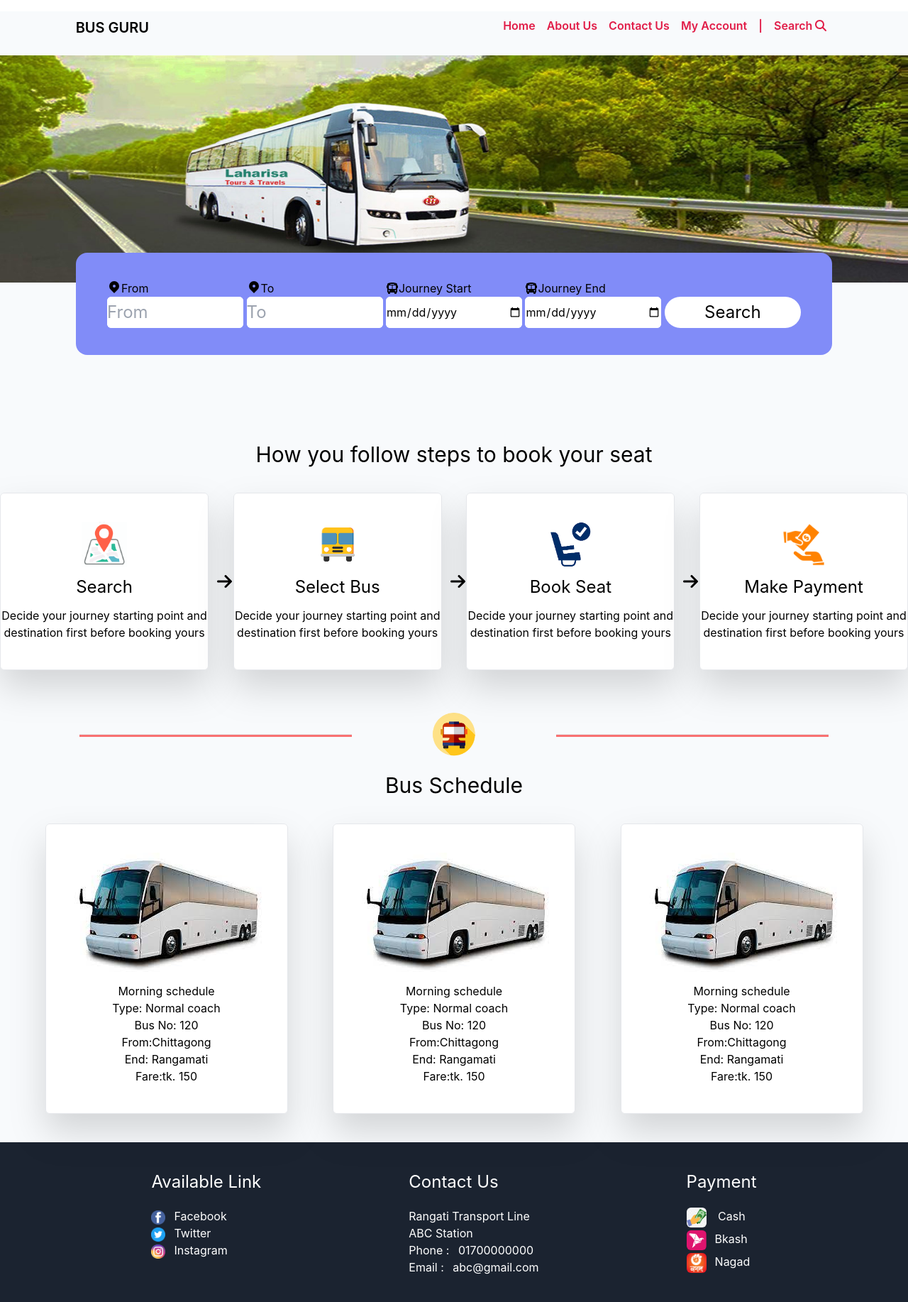
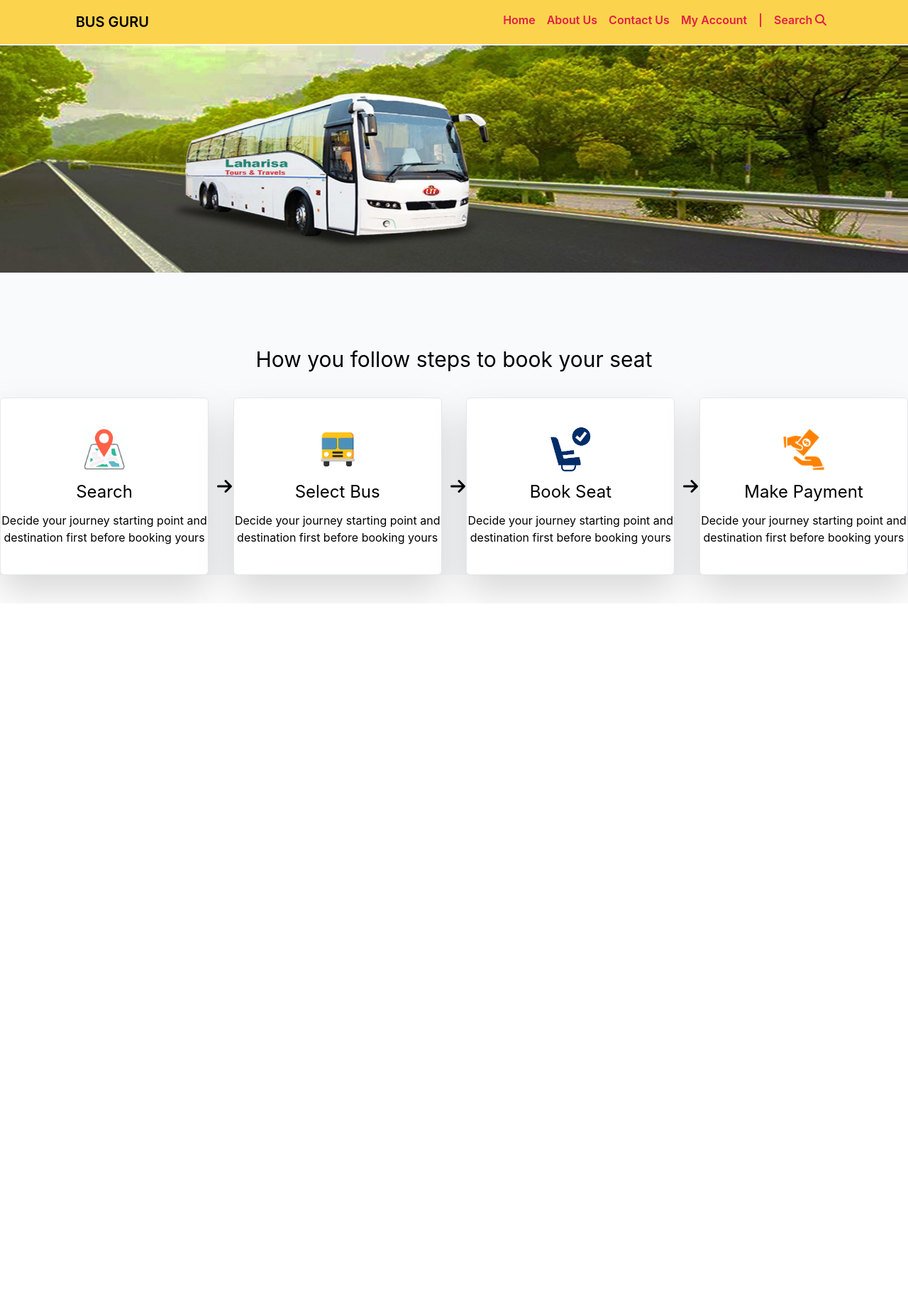
Before and after one commit to 19khaled88/busTicketing, a React (Create React App) app: page / in a window 1280 px wide. Shown: the top 1834 px of the page at 71% size. After the commit the page ends 850 px from the top, so only its background shows below. Built offline with nearby package versions, Linux system fonts and the light colour scheme.

Commit message:
layout correction

```diff
--- a/package.json
+++ b/package.json
@@ -15,6 +15,7 @@
     "react-dom": "^18.0.0",
     "react-icons": "^4.3.1",
     "react-scripts": "5.0.0",
+    "scroll-background": "^1.0.5",
     "semantic-ui-react": "^2.1.2",
     "web-vitals": "^2.1.4"
   },
--- a/src/App.js
+++ b/src/App.js
@@ -1,5 +1,6 @@
 import logo from './logo.svg'
 import './App.css'
+import './index.css'
 import { Nav } from './components/Nav/Nav'
 import { Home } from './components/Home/Home'
 import Navbar from './components/Navbar/Navbar'
@@ -8,6 +9,7 @@ import SearchBus from './components/SearchBus/SearchBus'
 import TicketingSteps from './components/TicketingSteps/TicketingSteps'
 import { BusList } from './components/BusList/BusList'
 import Footer from './components/Footer/Footer'
+import Position from './components/Position/Position'
 
 function App() {
   return (
@@ -16,10 +18,11 @@ function App() {
       <Navbar></Navbar>
       <Banner></Banner>
       {/* <SearchBus></SearchBus> */}
-      <Home></Home>
+      {/* <Home></Home> */}
       <TicketingSteps></TicketingSteps>
-      <BusList></BusList>
-      <Footer></Footer>
+      {/* <BusList></BusList> */}
+      {/* <Footer></Footer> */}
+      {/* <Position></Position> */}
     </div>
   )
 }
--- a/src/components/Banner/Banner.js
+++ b/src/components/Banner/Banner.js
@@ -2,7 +2,7 @@ import React from 'react'
 import './Banner.css'
 const Banner = () => {
   return (
-    <div className="w-full mb-56">
+    <div className="absolute... py-16 w-full mb-10">
       <img
         className="h-80 w-full"
         src="/images/banner_banner (1).jpg "
--- a/src/components/BusList/BusList.js
+++ b/src/components/BusList/BusList.js
@@ -2,7 +2,7 @@ import React from 'react'
 
 export const BusList = () => {
   return (
-    <div className="mb-10 flex flex-col gap-x-3 justify-evenly mx-auto">
+    <div className="absolute... mb-10 flex flex-col gap-x-3 justify-evenly mx-auto">
       <div className="flex flex-row justify-evenly py-5">
         <div className="flex items-center">
           <hr className="h-1 w-96 bg-red-400" />
--- a/src/components/Navbar/Navbar.js
+++ b/src/components/Navbar/Navbar.js
@@ -4,7 +4,8 @@ import { faSearch } from '@fortawesome/free-solid-svg-icons'
 import './Navbar.css'
 const Navbar = () => {
   return (
-    <div className="w-10/12 mx-auto flex flex-row justify-between my-4">
+    <div className="fixed inset-x-0 z-20  py-2 bg-amber-300 w-full">
+      <div className=" w-10/12 mx-auto flex  flex-row justify-between">
         <div className="siteIcon">
           <h4 className="py-2">Bus Guru</h4>
         </div>
@@ -44,6 +45,7 @@ const Navbar = () => {
           </ul>
         </div>
       </div>
+    </div>
   )
 }
 
--- /dev/null
+++ b/src/components/Position/Position.css
@@ -0,0 +1,4 @@
+.nav-active {
+  background-color: aqua;
+  box-shadow: 5px -1px 12px -5px gray;
+}
--- /dev/null
+++ b/src/components/Position/Position.js
@@ -0,0 +1,46 @@
+import React from 'react'
+import { useEffect } from 'react'
+import { useState } from 'react'
+import { AnimatedBg, Transition } from 'scroll-background'
+import './Position.css'
+const Position = () => {
+  const [navbar, setNavbar] = useState(false)
+
+  const changeBackground = () => {
+    if (window.scrollY >= 66) {
+      setNavbar(true)
+    } else {
+      setNavbar(false)
+    }
+  }
+
+  useEffect(() => {
+    changeBackground()
+    window.addEventListener('scroll', changeBackground)
+  }, [navbar])
+
+  return (
+    <AnimatedBg>
+      <div
+        style={{ backgroundColor: window.scrollY > 66 ? 'red' : 'white' }}
+        className="static z-0 py-5 top-0 left-0 right-0 nav-fixed"
+      >
+        Contact
+        <div className="static">
+          <p>Static child</p>
+        </div>
+        <div className="inline-block">
+          <p>Static sibling1</p>
+        </div>
+        <div className="absolute...">
+          <p>Absolute child</p>
+        </div>
+        <div className="inline-block...">
+          <p>Static sibling2</p>
+        </div>
+      </div>
+    </AnimatedBg>
+  )
+}
+
+export default Position
--- a/src/components/TicketingSteps/TicketingSteps.js
+++ b/src/components/TicketingSteps/TicketingSteps.js
@@ -3,7 +3,7 @@ import { FontAwesomeIcon } from '@fortawesome/react-fontawesome'
 import { faArrowRight } from '@fortawesome/free-solid-svg-icons'
 const TicketingSteps = () => {
   return (
-    <div className="mb-10 flex flex-col gap-x-3 container justify-evenly mx-auto">
+    <div className="absolute... inset-x-0 mb-10 flex flex-col gap-x-3 container justify-evenly mx-auto">
       <h4 className="text-center mb-9 text-3xl">
         How you follow steps to book your seat
       </h4>
```
Also changed, not shown: src/components/ButSeatBook/BusSeatBook.css (added), src/components/ButSeatBook/BusSeatBook.js (added), 1 other file (tests, documents, lock files or other folders). Lines whose indentation alone changed are shown as unchanged.
